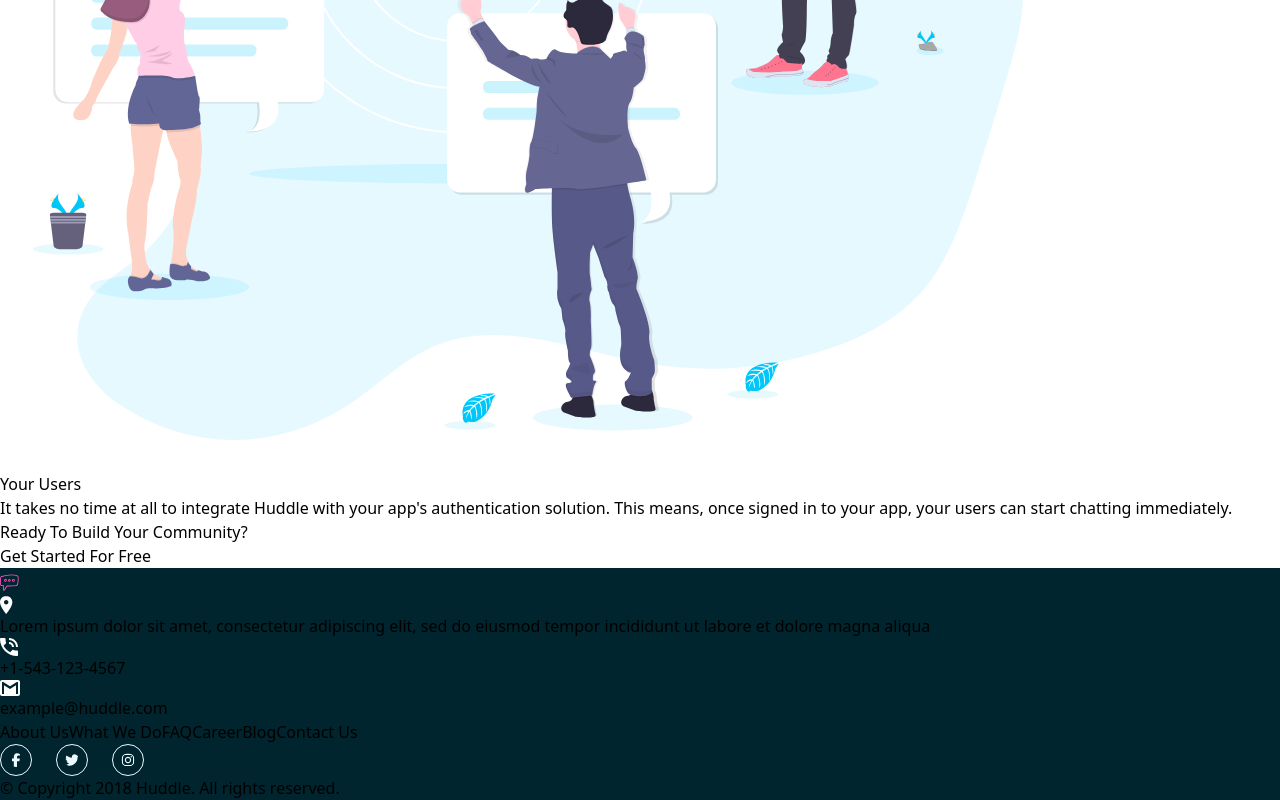
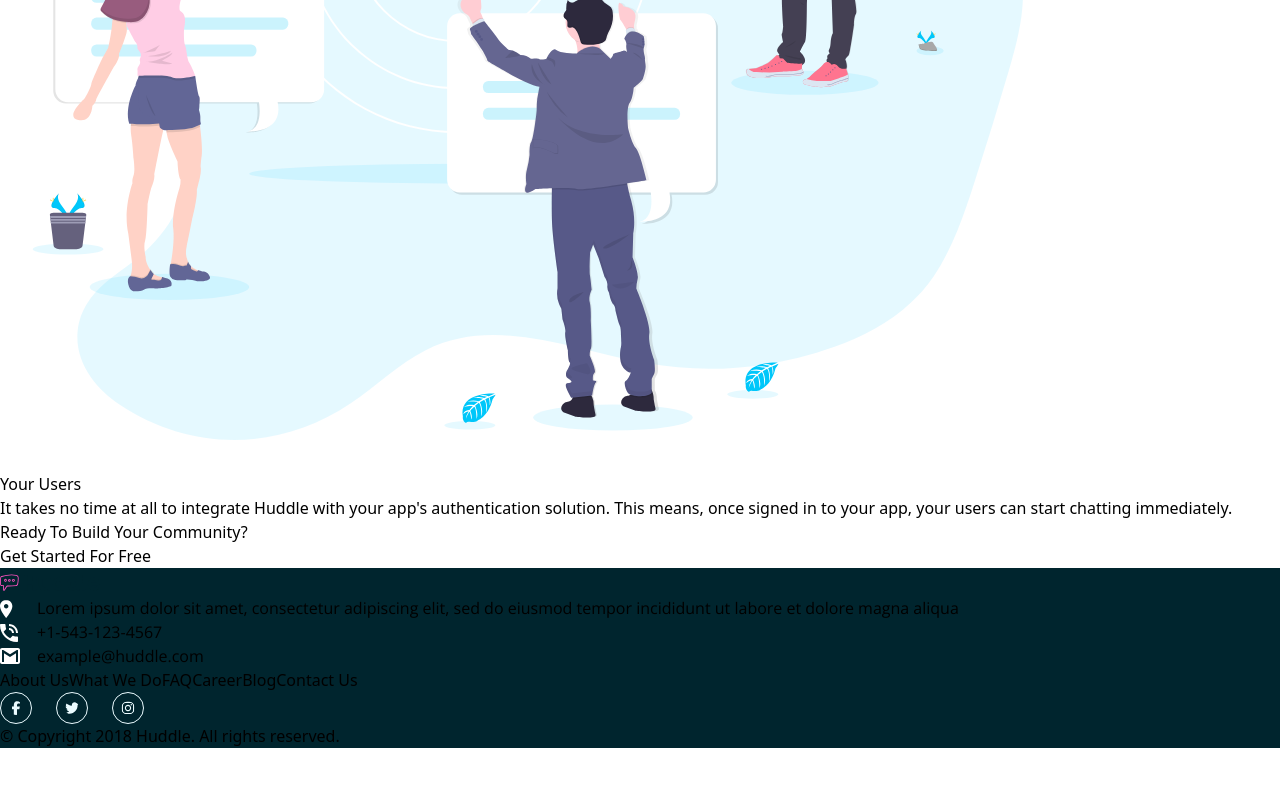
Before and after one commit to palmeiroerick/huddle-landing-page-with-alternating-feature-blocks, a Next.js app: page / in a window 1280 px wide. Shown: the part 3000-3800 px from the top of the page. After the commit the page ends 3748 px from the top, so only its background shows below. Built offline with nearby package versions, Linux system fonts and the light colour scheme.

Commit message:
style: add styles to contact component

```diff
--- a/components/Contact/index.tsx
+++ b/components/Contact/index.tsx
@@ -3,20 +3,38 @@ import Image from "next/image";
 const Contact = () => {
   return (
     <>
-      <div>
-        <Image src="/assets/icon-location.svg" alt="" width={13} height={18} />
-        <p>
+      <div className="flex gap-6 pr-1">
+        <Image
+          className="mt-1 h-[18px]"
+          src="/assets/icon-location.svg"
+          alt=""
+          width={13}
+          height={18}
+        />
+        <p className="font-openSans">
           Lorem ipsum dolor sit amet, consectetur adipiscing elit, sed do
           eiusmod tempor incididunt ut labore et dolore magna aliqua
         </p>
       </div>
-      <div>
-        <Image src="/assets/icon-phone.svg" alt="" width={18} height={18} />
-        <p>+1-543-123-4567</p>
+      <div className="flex gap-[19px]">
+        <Image
+          className="mt-1 h-[18px]"
+          src="/assets/icon-phone.svg"
+          alt=""
+          width={18}
+          height={18}
+        />
+        <p className="font-openSans">+1-543-123-4567</p>
       </div>
-      <div>
-        <Image src="/assets/icon-email.svg" alt="" width={20} height={16} />
-        <p>example@huddle.com</p>
+      <div className="flex gap-[17px]">
+        <Image
+          className="mt-1 h-4"
+          src="/assets/icon-email.svg"
+          alt=""
+          width={20}
+          height={16}
+        />
+        <p className="font-openSans">example@huddle.com</p>
       </div>
     </>
   );
```
